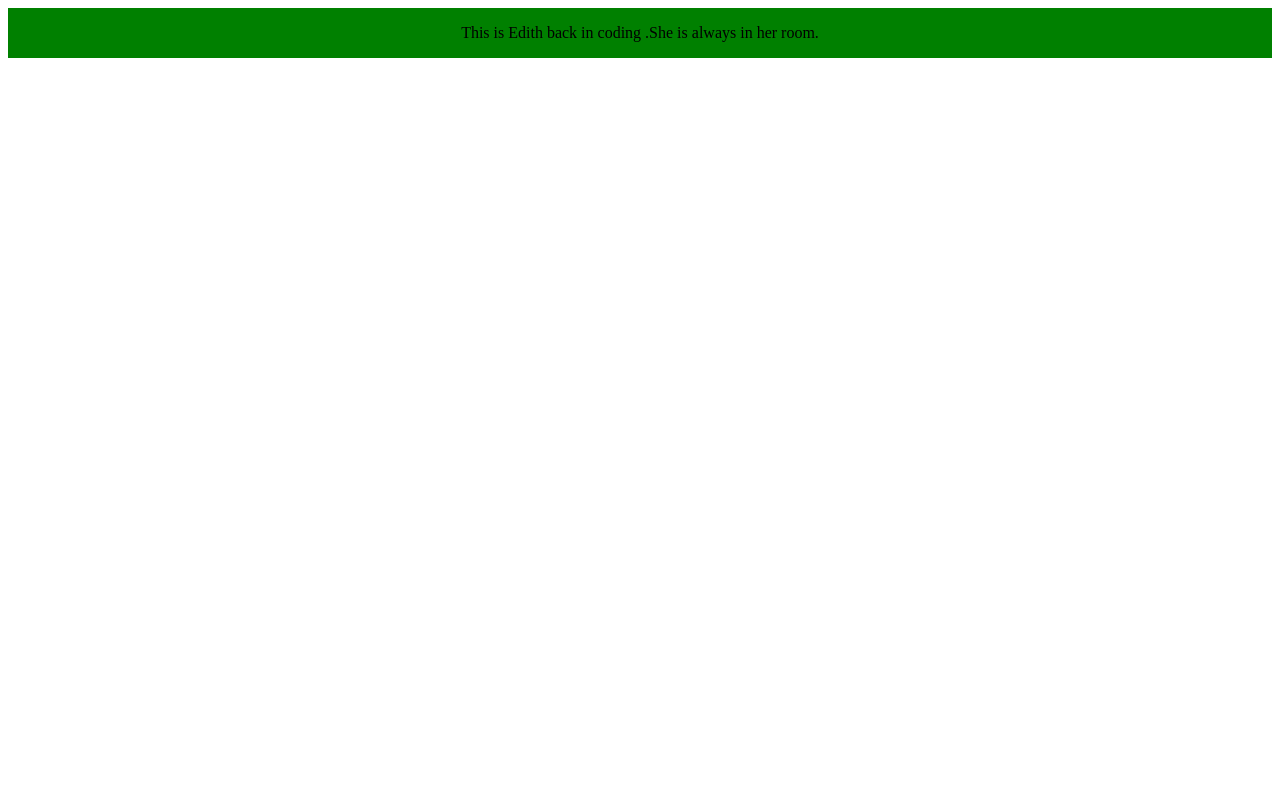
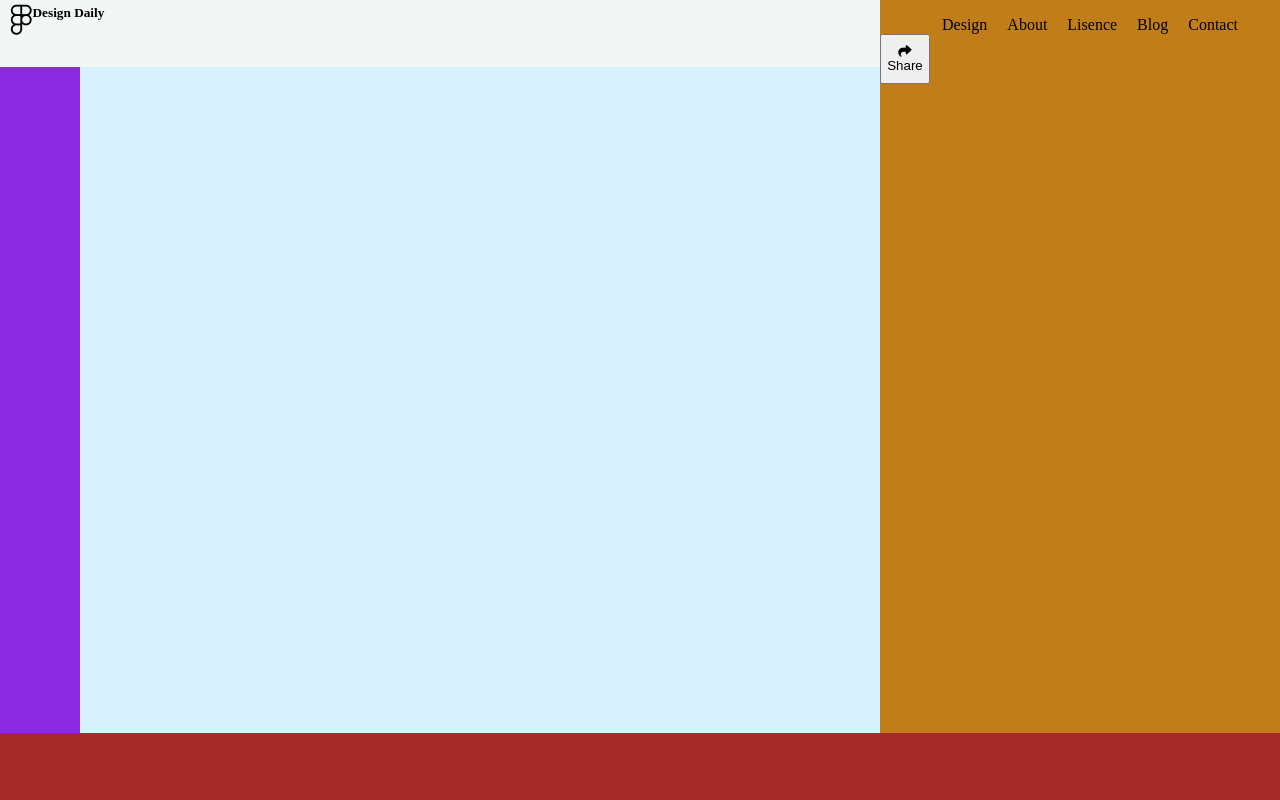
Before and after one commit to Edithnyiransengim/week1, a plain HTML site: page index.html in a window 1280 px wide. Drawn offline with Linux system fonts and the light colour scheme.

Commit message:
first commit

```diff
--- a/index.html
+++ b/index.html
@@ -1,13 +1,44 @@
 <html>
     <head>
         <link rel="stylesheet" href="style.css">
+        <title>week1</title>
+        <link rel="stylesheet" href="https://cdnjs.cloudflare.com/ajax/libs/font-awesome/6.2.1/css/all.min.css" integrity="sha512-MV7K8+y+gLIBoVD59lQIYicR65iaqukzvf/nwasF0nqhPay5w/9lJmVM2hMDcnK1OnMGCdVK+iQrJ7lzPJQd1w==" crossorigin="anonymous" referrerpolicy="no-referrer" />
     </head>
     <body>
-        <div class="background">
-            <p>This is Edith back in coding .</p>
-            <p>She is always in her room.</p>
-            <title>
-            </title>
+
+       <div class="container">
+         <div class="head">
+           <i class="fa-brands fa-figma"></i>
+           <h5>Design Daily</h5>
         </div>
+         <div class="left"></div>
+         <div class="right">
+            <div class="navibar">
+            <ul>
+                <li><a href="design"></a>Design</li>
+                <li><a href="about"></a>About</li>
+                <li><a href="license"></a>Lisence</li>
+                <li><a href="blog"></a>Blog</li>
+                <li><a href="contact"></a>Contact</li>
+
+            </ul>
+        </div>
+        <button class="button">
+            <i class="fa-solid fa-arrow-turn-right"></i>
+            <span>Share</span>
+
+        </button>
+         </div>
+         <div class="body">
+            <div class="item1"></div>
+            <div class="item2"></div>
+            <div class="item3"></div>
+            <div class="item4"></div>
+            <div class="item5"></div>
+            <div class="item6"></div>
+        </div>
+        <div class="foot"></div>
+       </div>
+
     </body>
 </html>
--- a/style.css
+++ b/style.css
@@ -1,5 +1,69 @@
-.background{
-    background-color: green;
+*{
+    margin: 0;
+    padding: 0;
+}
+.container{
+    background-color: rgb(7, 108, 34);
+    background-position: center;
+    width: 100%;
+    height: 100%;
+    display: grid;
+    grid-template-columns:0.2fr 2fr 1fr;
+    grid-template-rows:0.2fr 2fr 0.2fr ;
+    grid-template-areas: "head head right"
+                         "left body right"
+                         "foot foot foot";
+}
+.head{
+    grid-area: head;
+   background-color: rgb(242, 247, 245);
+   display: flex;
+   padding-top: 5px;
+}
+.fa-figma{
+  margin-left: 10px;
+  font-size: 30px;
+}
+p{
+    margin-left:20px;
+}
+.body{
+    grid-area: body;
+    background-color: rgb(216, 241, 254);
+
+}
+.foot{
+    grid-area: foot;
+    background-color: brown;
+}
+.left{
+    grid-area: left;
+    background-color: blueviolet;
+}
+.right{
+    grid-area: right;
+    background-color: rgb(193, 125, 23);
+}
+.navibar{
+    display: flex;
+    justify-content: center;
+    margin-left: auto;
+}
+ul{
     display: flex;
     justify-content: center;
 }
+li{
+    margin-left: 20px;
+    list-style: none;
+    padding-top: 5%;
+}
+.button{
+    height:50px;
+    width: 50px;
+
+}
+.body{
+    display: grid;
+
+}
```
Also changed, not shown: images/tourist vehicle.jpg (added).
